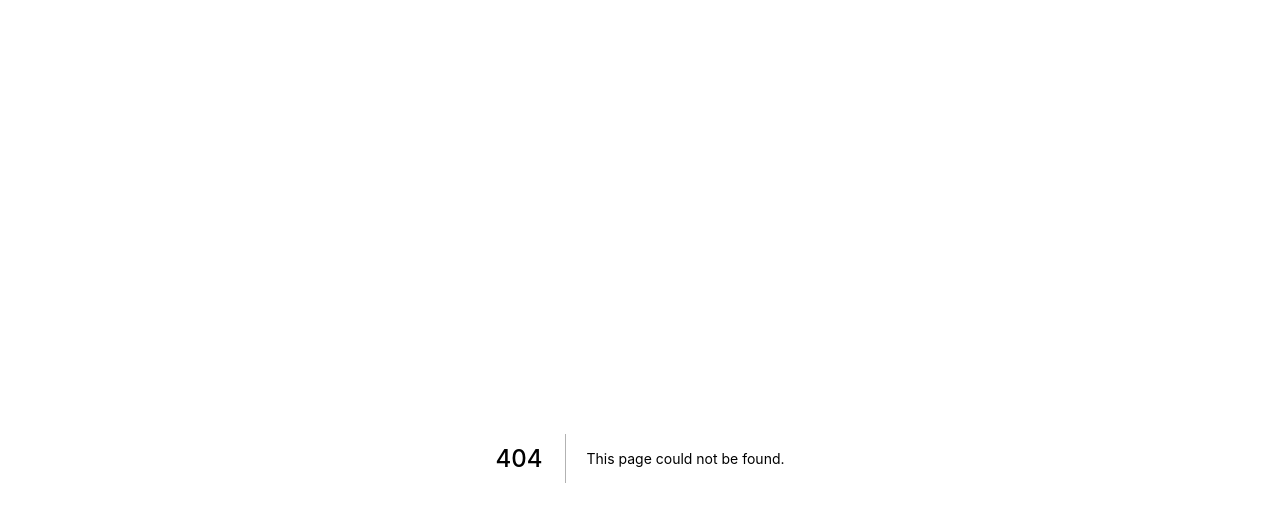
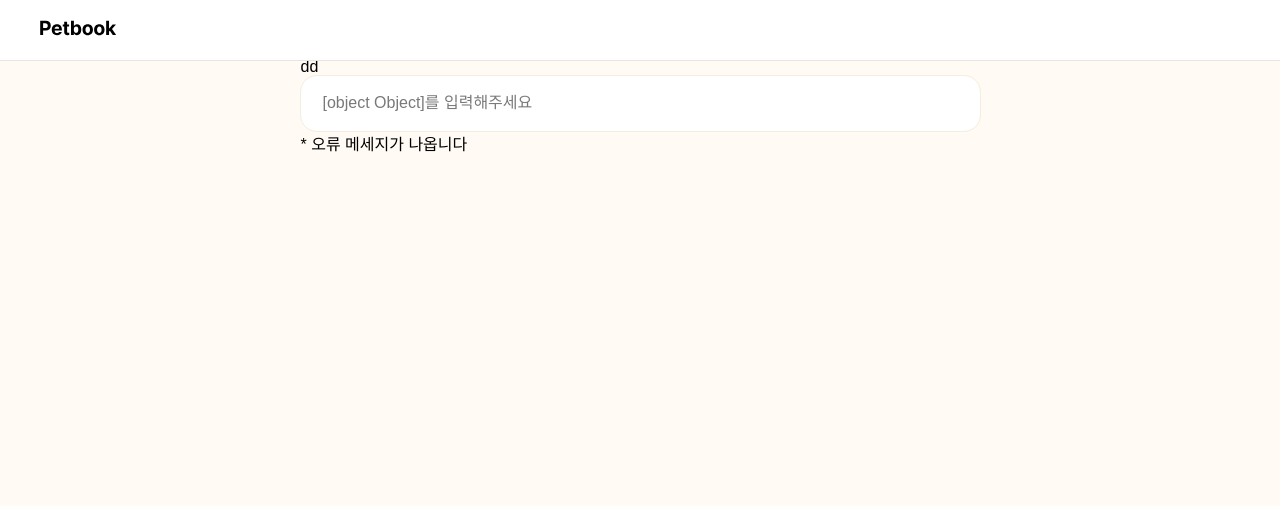
Before and after one commit to K-Slave/petBook-Client, a Next.js app in the folder petbook_fe/: page /login/register in a window 1280 px wide. Before the commit this address had no page. Shown: the top 506 px of the page. Built offline with nearby package versions, Linux system fonts and the light colour scheme; a web font is replaced by a local one.

Commit message:
fixed-register-ui

```diff
--- /dev/null
+++ b/petbook_fe/components/common/ValidationInput.tsx
@@ -0,0 +1,20 @@
+interface ValidationProps {
+  current: String;
+}
+
+const ValidationInput = ({ current }: ValidationProps) => {
+  return (
+    <div>
+      <div className="box">
+        <label>{current}</label>
+        <input
+          type="text"
+          id={`${current}`}
+          placeholder={`${{ current }}를 입력해주세요 `}
+        />
+      </div>
+      <div className="err_box">* 오류 메세지가 나옵니다</div>
+    </div>
+  );
+};
+export default ValidationInput;
--- a/petbook_fe/pages/_app.tsx
+++ b/petbook_fe/pages/_app.tsx
@@ -12,6 +12,7 @@ import "../styles/find/Texts.scss";
 import { useState } from "react";
 import { RecoilRoot } from "recoil";
 import redirect from "./api/redirect";
+
 // import { GetServerSideProps, NextApiRequest, NextApiResponse } from "next";
 // import { redirect, sendStatusCode } from "next/dist/server/api-utils";
 
--- /dev/null
+++ b/petbook_fe/pages/login/register.tsx
@@ -0,0 +1,32 @@
+import HtmlHeader from "../../components/common/HtmlHeader";
+import TopNav from "../../components/TopNav";
+import ValidationInput from "../../components/common/validationInput";
+
+//
+import styled from "styled-components";
+
+const Main = styled.main`
+  height: calc(100vh - 61px);
+  overflow: auto;
+  background-color: var(--bg);
+  .formWrap {
+    max-width: 679px;
+    width: 100%;
+    margin: 0 auto;
+  }
+`;
+
+const Register = () => {
+  return (
+    <>
+      <HtmlHeader />
+      <TopNav />
+      <Main>
+        <div className="formWrap">
+          <ValidationInput current={"dd"} />
+        </div>
+      </Main>
+    </>
+  );
+};
+export default Register;
--- a/petbook_fe/styles/Globals.scss
+++ b/petbook_fe/styles/Globals.scss
@@ -5,6 +5,7 @@
 
 :root {
   --main: #ff6e4e;
+  --bg: #fffbf4;
 }
 
 * {
@@ -95,6 +96,36 @@ input::placeholder {
   line-height: 19.2px;
 }
 
+//login
+.login_title {
+  p {
+    margin-bottom: 8px;
+  }
+  h2 {
+    margin-bottom: 32px;
+  }
+}
+.login_form {
+  margin-bottom: 20px;
+  input {
+    margin-bottom: 10px;
+  }
+}
+.automatic_login {
+  margin-bottom: 40px;
+}
+.action {
+  font-size: 14px;
+  color: #444;
+  margin: 30px 0 102px 0;
+  li {
+    cursor: pointer;
+    &:first-child {
+      margin-right: 70px;
+    }
+  }
+}
+
 button {
   cursor: pointer;
   border: transparent;
```
Also changed, not shown: petbook_fe/components/Layout/AppLayout.tsx (added, +13 -0 lines), petbook_fe/pages/login/index.tsx (renamed from petbook_fe/pages/login.tsx, +5 -33 lines).
